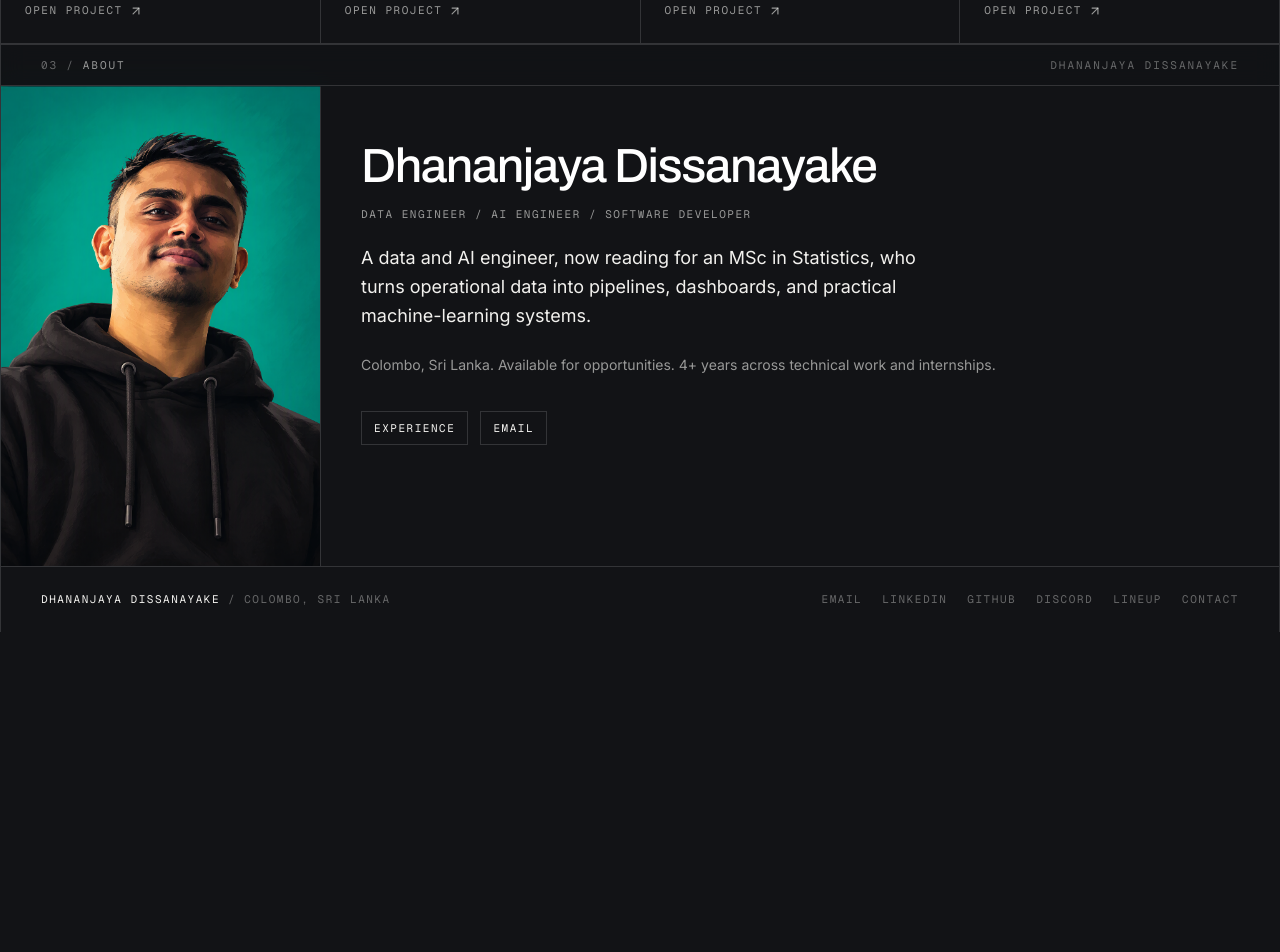
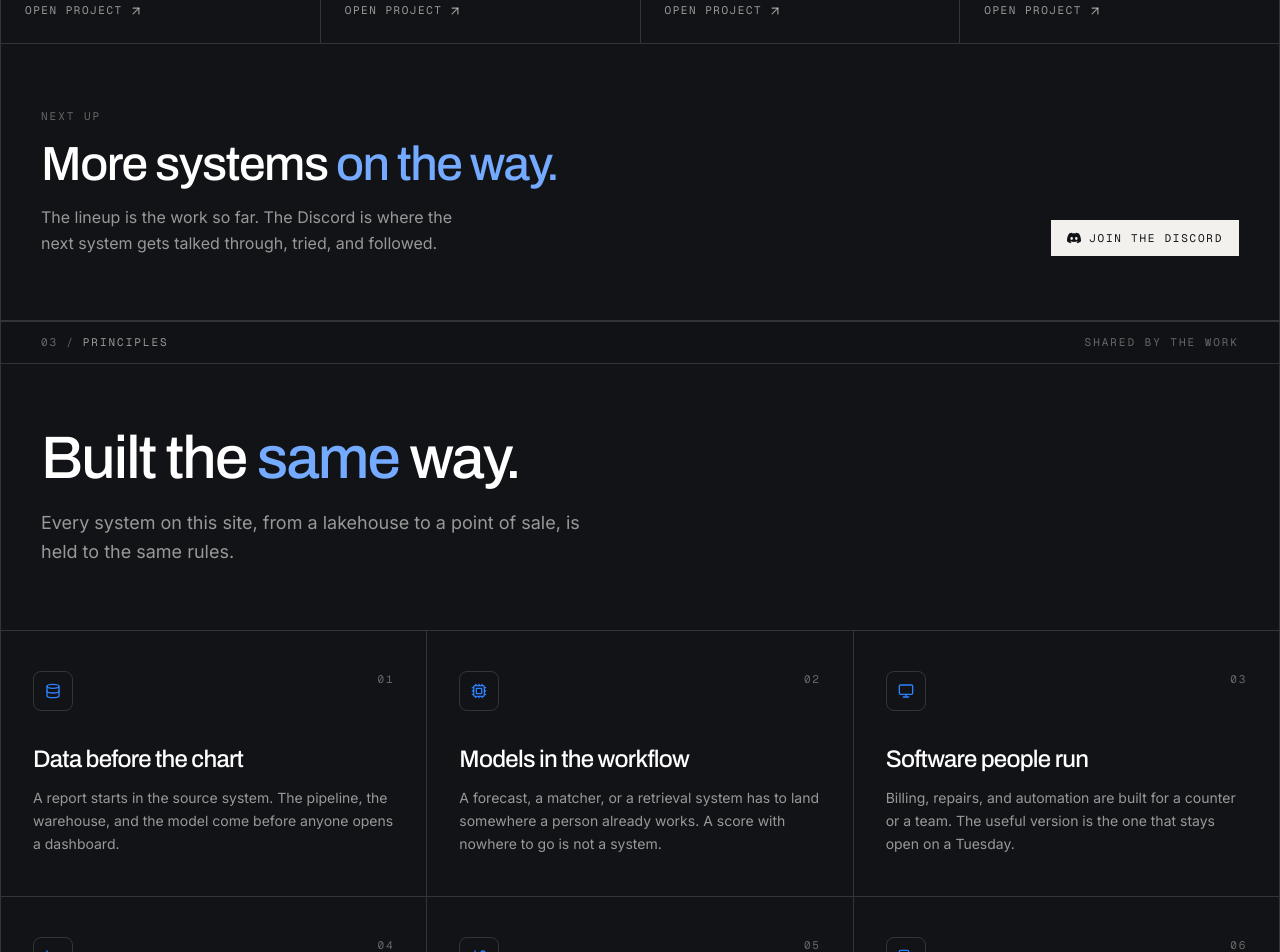
Before and after one commit to dhananjayaDev/portfolio2026, a Next.js app: page / in a window 1280 px wide. Shown: the part 4480-5432 px from the top of the page. Before the commit the page ends 5112 px from the top, so only its background shows below. Built offline with nearby package versions, Linux system fonts and the light colour scheme.

Commit message:
add text after lineup

```diff
--- a/src/app/page.tsx
+++ b/src/app/page.tsx
@@ -1,3 +1,4 @@
+import { ChartColumn, Cpu, Database, GitBranch, MessagesSquare, Monitor } from "lucide-react";
 import Image from "next/image";
 import Link from "next/link";
 import { siDiscord, siGithub } from "simple-icons";
@@ -8,6 +9,39 @@ import { SectionAddress } from "@/components/section-address";
 import { Shell } from "@/components/shell";
 import { getLineup, projects } from "@/data/projects";
 import { site } from "@/data/site";
+
+const principles = [
+  {
+    icon: Database,
+    title: "Data before the chart",
+    text: "A report starts in the source system. The pipeline, the warehouse, and the model come before anyone opens a dashboard.",
+  },
+  {
+    icon: Cpu,
+    title: "Models in the workflow",
+    text: "A forecast, a matcher, or a retrieval system has to land somewhere a person already works. A score with nowhere to go is not a system.",
+  },
+  {
+    icon: Monitor,
+    title: "Software people run",
+    text: "Billing, repairs, and automation are built for a counter or a team. The useful version is the one that stays open on a Tuesday.",
+  },
+  {
+    icon: ChartColumn,
+    title: "Measured, then shown",
+    text: "A holdout, a MAPE, or a reconciliation sits next to the chart. A number on a page should be able to say where it came from.",
+  },
+  {
+    icon: GitBranch,
+    title: "Open where it can be",
+    text: "Public systems live on GitHub, with the code a reader can clone. Work that belongs to a shop or a client stays with the people who run it.",
+  },
+  {
+    icon: MessagesSquare,
+    title: "A direct line",
+    text: "Email, LinkedIn, GitHub, and the Discord are the way in. A phone number is left off this site on purpose.",
+  },
+] as const;
 
 export default function HomePage() {
   const lineup = getLineup();
@@ -79,8 +113,61 @@ export default function HomePage() {
         <ProjectGrid projects={lineup} priorityCount={3} />
       </section>
 
+      <section className="border-b border-line">
+        <div className="flex flex-col gap-8 px-6 py-14 md:flex-row md:items-end md:justify-between md:px-10 md:py-16">
+          <div className="max-w-xl">
+            <p className="font-mono text-[11px] tracking-[0.18em] text-faint uppercase">Next up</p>
+            <h2 className="mt-4 font-display text-4xl font-medium tracking-[-0.03em] text-strong sm:text-5xl">
+              More systems <span className="text-accent-ink">on the way.</span>
+            </h2>
+            <p className="mt-4 max-w-md text-base leading-relaxed text-muted">
+              The lineup is the work so far. The Discord is where the next system gets talked through, tried, and followed.
+            </p>
+          </div>
+          <a
+            href={site.discord}
+            target="_blank"
+            rel="noopener noreferrer"
+            className="inline-flex shrink-0 items-center gap-2 bg-foreground px-4 py-2.5 font-mono text-[11px] tracking-[0.16em] text-background uppercase"
+          >
+            <BrandIcon icon={siDiscord} className="h-3.5 w-3.5" />
+            Join the Discord
+          </a>
+        </div>
+      </section>
+
+      <section id="principles" className="scroll-mt-12 border-b border-line">
+        <SectionAddress index="03" label="Principles" title="Shared by the work" />
+        <div className="border-b border-line px-6 py-12 md:px-10 md:py-16">
+          <h2 className="max-w-3xl font-display text-4xl font-medium tracking-[-0.03em] text-strong sm:text-6xl">
+            Built the <span className="text-accent-ink">same</span> way.
+          </h2>
+          <p className="mt-5 max-w-xl text-lg leading-relaxed text-muted">
+            Every system on this site, from a lakehouse to a point of sale, is held to the same rules.
+          </p>
+        </div>
+        <div className="grid grid-cols-1 gap-px bg-line md:grid-cols-2 xl:grid-cols-3">
+          {principles.map((principle, index) => (
+            <article key={principle.title} className="bg-background px-6 py-8 md:px-8 md:py-10">
+              <div className="flex items-start justify-between gap-4">
+                <span className="grid size-10 place-items-center rounded-lg border border-line text-accent">
+                  <principle.icon size={16} aria-hidden="true" />
+                </span>
+                <span className="font-mono text-[11px] tracking-[0.16em] text-faint">
+                  {String(index + 1).padStart(2, "0")}
+                </span>
+              </div>
+              <h3 className="mt-8 font-display text-2xl font-medium tracking-[-0.03em] text-strong">
+                {principle.title}
+              </h3>
+              <p className="mt-3 max-w-sm text-sm leading-relaxed text-muted">{principle.text}</p>
+            </article>
+          ))}
+        </div>
+      </section>
+
       <section id="about" className="scroll-mt-12">
-        <SectionAddress index="03" label="About" title={site.name} />
+        <SectionAddress index="04" label="About" title={site.name} />
         <div className="grid md:grid-cols-[minmax(0,320px)_1fr]">
         <figure className="relative aspect-[2/3] border-b border-line md:border-r md:border-b-0">
           <Image
```
